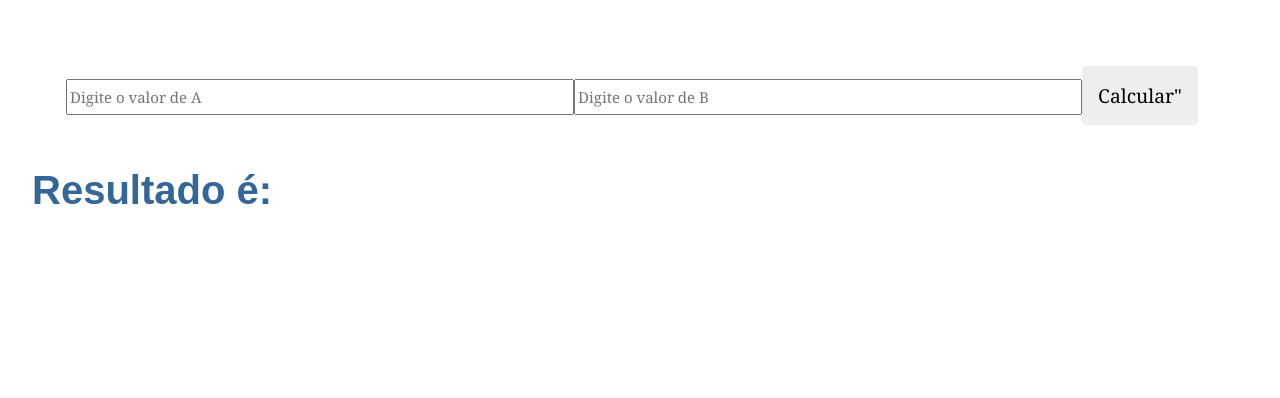
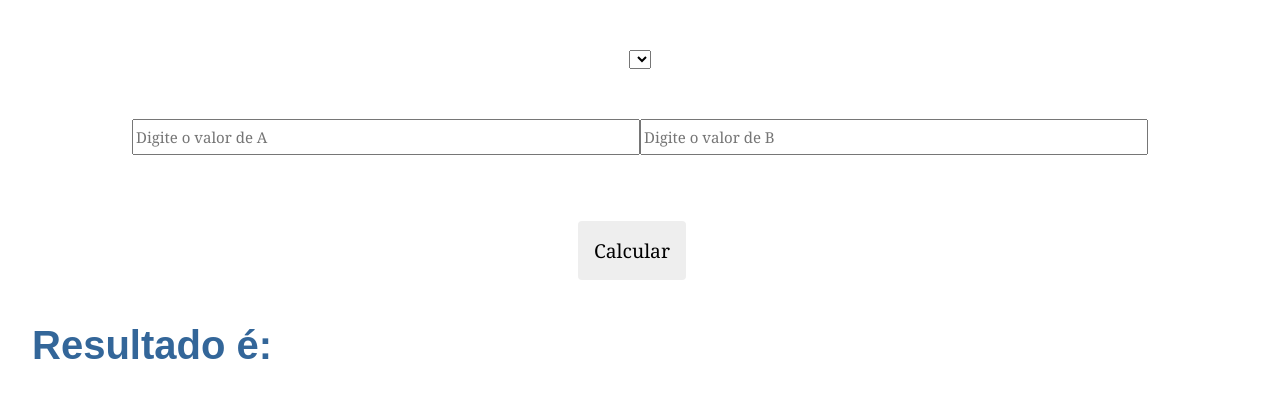
Before and after one commit to iansbrito/githost, an Angular app: page /githost/ in a window 1280 px wide. Shown: the top 398 px of the page. Built offline with nearby package versions, Linux system fonts and the light colour scheme.

Commit message:
Update calculadora.component.html

```diff
--- a/src/app/calculadora/calculadora.component.html
+++ b/src/app/calculadora/calculadora.component.html
@@ -1,8 +1,19 @@
+<div style="text-align: center; width: 100%;margin-top: 50px;">
+    <select [(ngModel)]="opt_menu">
+      <option *ngFor="let item of menu" [value]="item">{{item}}</option>
+    </select>
+  </div>
+
+  <div style="text-align: center; width: 100%;margin-top: 50px;"><pre>{{opt_menu}}</pre></div>
 <div style="text-align: center; width: 100%;margin-top: 50px;">
     <input [(ngModel)]="valores.a" type="text" placeholder="Digite o valor de A" style="width: 500px;font-size: 15px;height: 30px;">
     <input [(ngModel)]="valores.b" type="text" placeholder="Digite o valor de B" style="width: 500px;font-size: 15px;height: 30px;">
-    <button (click)="onSubmit()">Calcular"</button>
+</div>
+<div style="text-align: center; width: 100%;margin-top: 50px;">
+    <button (click)="onSubmit()">Calcular</button>
+
 
 </div>
 
+
 <h1>Resultado é: {{valores['c']}}</h1>
```
